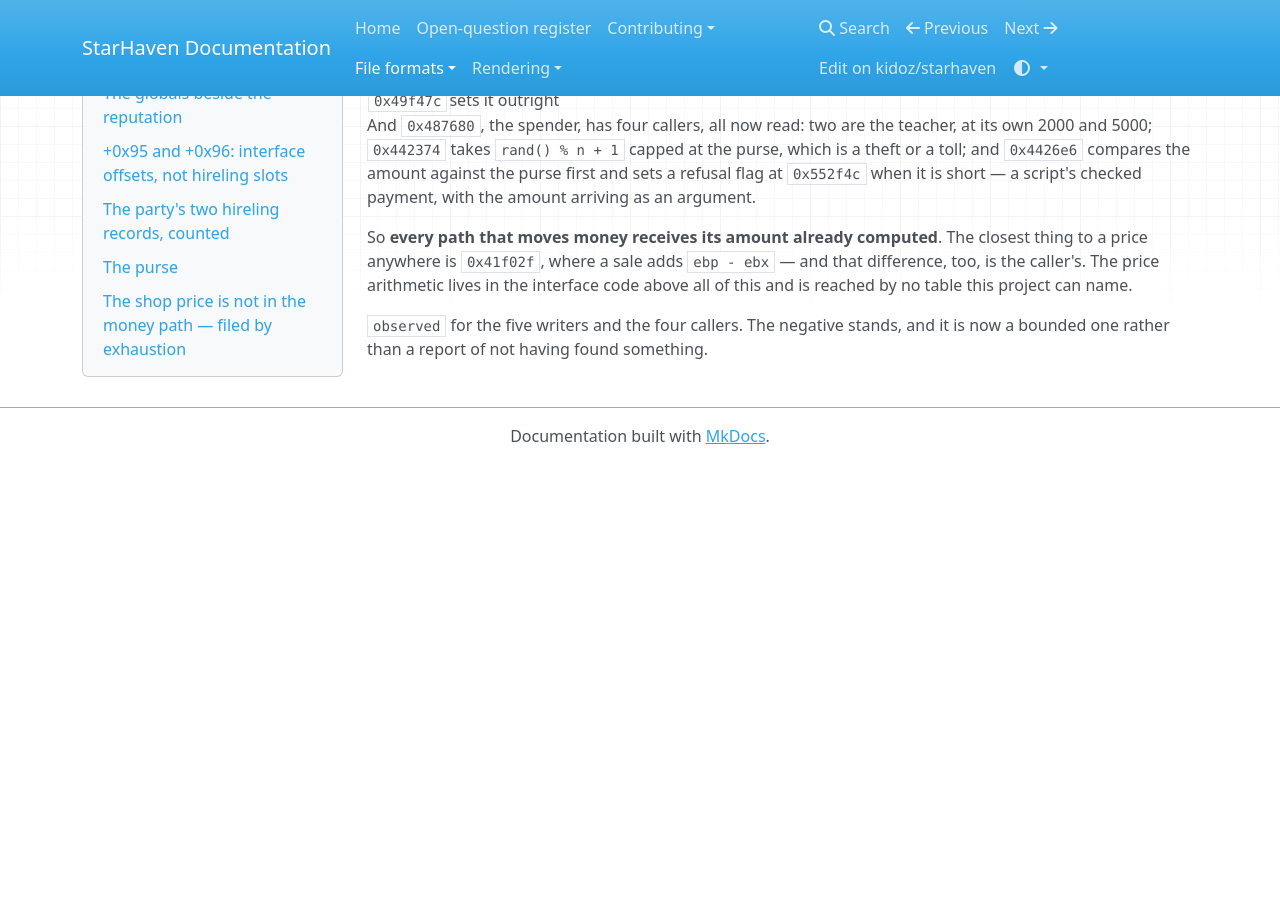
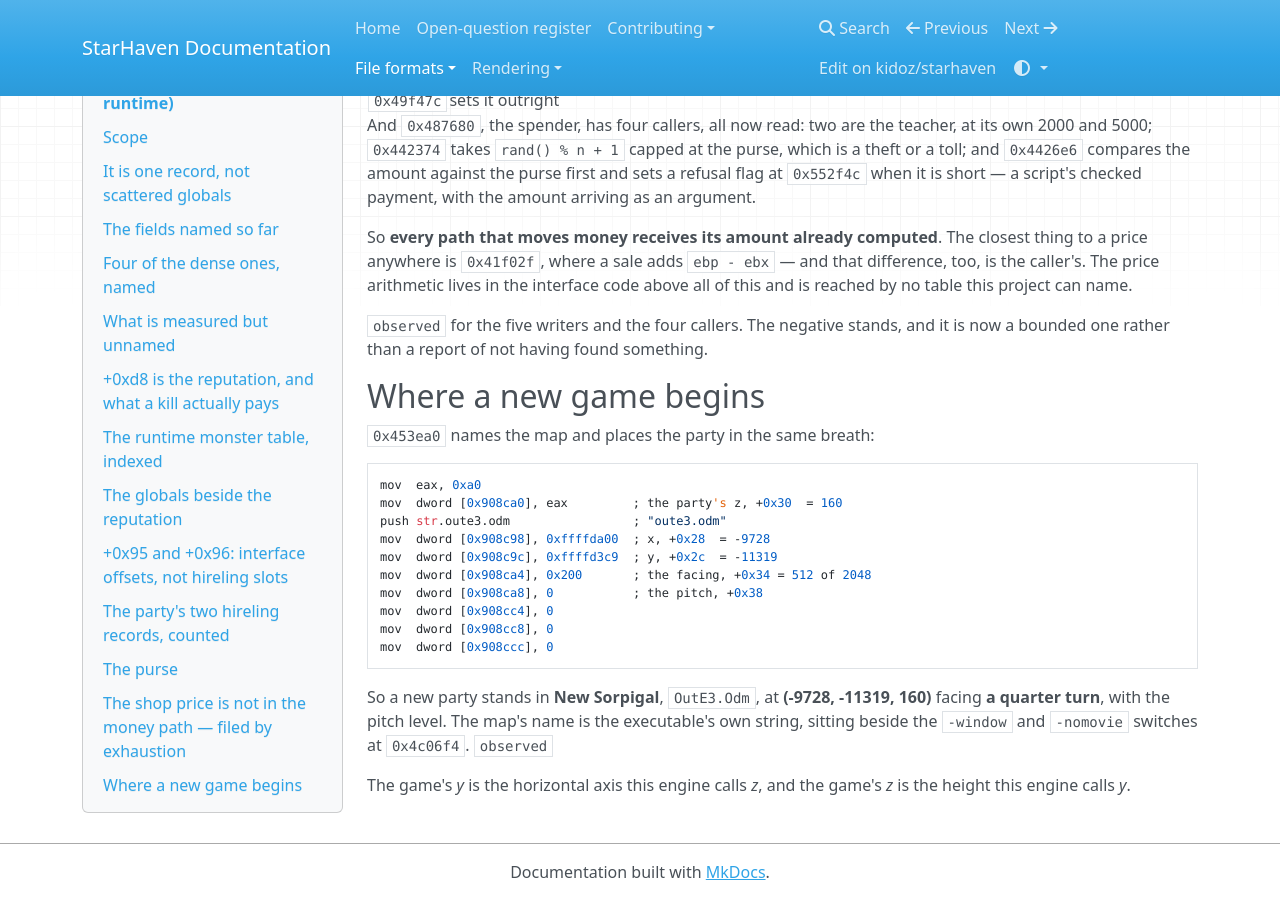
Before and after one commit to kidoz/starhaven, an MkDocs documentation site: the page built from docs/formats/party-record.md, in a window 1280 px wide and 900 px high, scrolled down 4750 px. Built offline with MkDocs 1.6.1, drawn with Linux system fonts in a browser that asks for light colours; nearby versions of some CDN libraries; before the commit the page ends 5214 px from its top, so only the background shows below that.

Commit message:
Open a bare launch where the game opens, at the traced start

````diff
--- a/docs/formats/party-record.md
+++ b/docs/formats/party-record.md
@@ -283,3 +283,28 @@ project can name.
 
 `observed` for the five writers and the four callers. The negative stands, and
 it is now a bounded one rather than a report of not having found something.
+
+## Where a new game begins
+
+`0x453ea0` names the map and places the party in the same breath:
+
+```
+mov  eax, 0xa0
+mov  dword [0x908ca0], eax         ; the party's z, +0x30  = 160
+push str.oute3.odm                 ; "oute3.odm"
+mov  dword [0x908c98], 0xffffda00  ; x, +0x28  = -9728
+mov  dword [0x908c9c], 0xffffd3c9  ; y, +0x2c  = -11319
+mov  dword [0x908ca4], 0x200       ; the facing, +0x34 = 512 of 2048
+mov  dword [0x908ca8], 0           ; the pitch, +0x38
+mov  dword [0x908cc4], 0
+mov  dword [0x908cc8], 0
+mov  dword [0x908ccc], 0
+```
+
+So a new party stands in **New Sorpigal**, `OutE3.Odm`, at **(-9728, -11319,
+160)** facing **a quarter turn**, with the pitch level. The map's name is the
+executable's own string, sitting beside the `-window` and `-nomovie` switches
+at `0x4c06f4`. `observed`
+
+The game's *y* is the horizontal axis this engine calls *z*, and the game's
+*z* is the height this engine calls *y*.
````
Also changed, not shown: README.md (+8 -0 lines), 2 other files.
